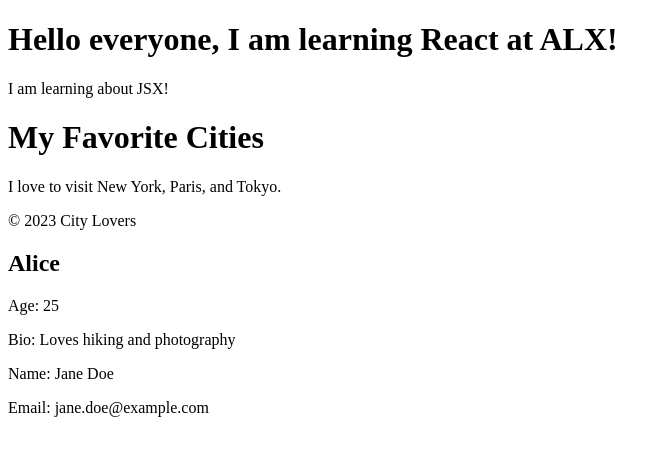
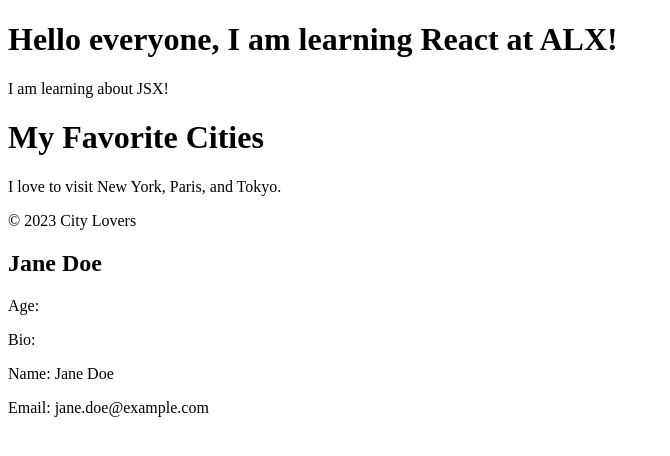
Before and after one commit to abiolaa0x/alx-fe-reactjs, a React (Vite) app in the folder alx-react-app-props/: page / in a window 1280 px wide. Shown: the top 456 px of the page, without its empty margins (0-670 px from the left). Built offline with nearby package versions, Linux system fonts and the light colour scheme.

Commit message:
task: done & working perfectly.

```diff
--- a/alx-react-app-props/src/App.jsx
+++ b/alx-react-app-props/src/App.jsx
@@ -15,9 +15,8 @@
       <MainContent />
       <Footer />
 
-      <UserProfile name="Alice" age={25} bio="Loves hiking and photography" />
-
       <UserContext.Provider value={userData}>
+        <UserProfile />
         <ProfilePage />
       </UserContext.Provider>
     </>
--- a/alx-react-app-props/src/components/UserProfile.jsx
+++ b/alx-react-app-props/src/components/UserProfile.jsx
@@ -1,4 +1,8 @@
-const UserProfile = (props) => {
+import {useContext} from "react";
+import UserContext from "./UserContext";
+
+const UserProfile = () => {
+  const props = useContext(UserContext)
   return (
     <div>
       <h2>{props.name}</h2>
```
